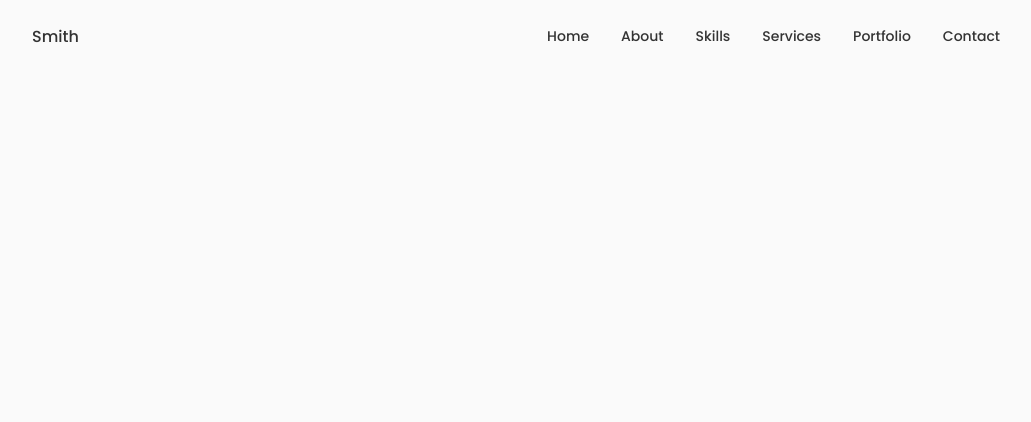
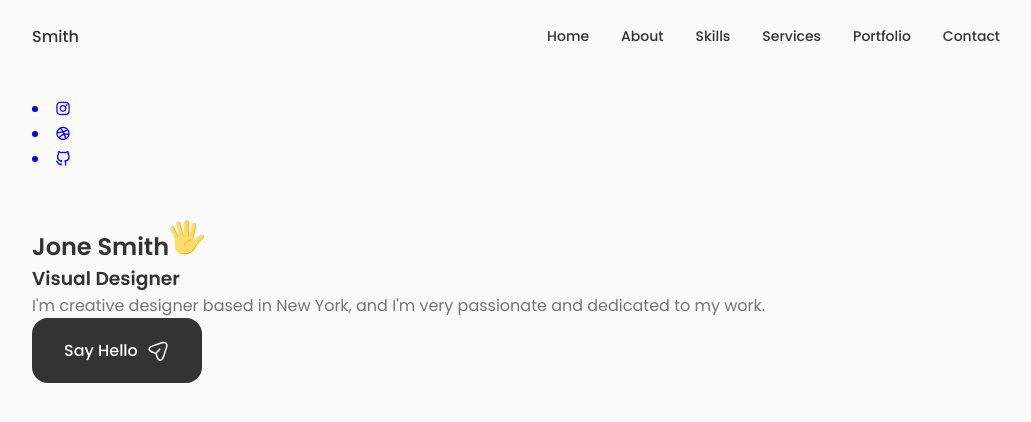
Before and after one commit to ImeshaDilshani/site-p, a React (Create React App) app: page / in a window 1280 px wide. Shown: the top 422 px of the page, without its empty margins (124-1155 px from the left). Built offline with nearby package versions, Linux system fonts and the light colour scheme.

Commit message:
details added

```diff
--- /dev/null
+++ b/src/components/home/Data.jsx
@@ -0,0 +1,84 @@
+import React from 'react'
+
+const Data = () => {
+  return (
+    <div className="home__data">
+      <h1 className="home__title">
+        Jone Smith
+        <svg
+                  width="36"
+                  height="36"
+                  viewBox="0 0 48 48"
+                  fill="none"
+                  xmlns="http://www.w3.org/2000/svg"
+                  class="home__hand"
+                >
+                  <path
+                    d="M25.4995 32.0305L31.3495 33.1555L36.1495 8.48051C36.4495 6.83051 35.3995 5.18051 33.8245 4.88051C32.1745 4.58051 30.5995 5.70551 30.2995 7.35551L25.4995 32.0305Z"
+                    fill="#FFDD67"
+                  ></path>
+                  <path
+                    d="M33.8996 4.88018C33.6746 4.80518 33.5246 4.80518 33.2996 4.80518C34.6496 5.33018 35.3996 6.75518 35.0996 8.25518L30.2996 32.9302L31.3496 33.1552L36.1496 8.48018C36.5246 6.75518 35.4746 5.18018 33.8996 4.88018Z"
+                    fill="#EBA352"
+                  ></path>
+                  <path
+                    d="M19.4995 32.7802H26.5495V5.55518C26.5495 3.53018 24.9745 1.80518 23.0245 1.80518C21.1495 1.80518 19.4995 3.45518 19.4995 5.55518V32.7802Z"
+                    fill="#FFDD67"
+                  ></path>
+                  <path
+                    d="M23.0995 1.80518C22.9495 1.80518 22.7245 1.80518 22.5745 1.88018C24.2995 2.18018 25.5745 3.68018 25.5745 5.55518V32.8552H26.6245V5.55518C26.6245 3.45518 25.0495 1.80518 23.0995 1.80518Z"
+                    fill="#EBA352"
+                  ></path>
+                  <path
+                    d="M15.7495 32.7054L21.7495 31.1304L15.2245 6.30541C14.7745 4.58041 13.0495 3.53041 11.3995 3.90541C9.74948 4.35541 8.77448 6.08041 9.22448 7.80541L15.7495 32.7054Z"
+                    fill="#FFDD67"
+                  ></path>
+                  <path
+                    d="M11.3995 3.90541L10.9495 4.13041C12.4495 4.05541 13.7995 5.03041 14.2495 6.60541L20.7745 31.4304L21.8245 31.1304L15.2245 6.30541C14.7745 4.58041 13.0495 3.53041 11.3995 3.90541Z"
+                    fill="#EBA352"
+                  ></path>
+                  <path
+                    d="M2.99937 10.355C1.57437 11.03 1.12437 12.83 1.87437 14.33L11.7744 34.055L16.7994 31.505L6.89937 11.78C6.14937 10.28 4.42437 9.68 2.99937 10.355Z"
+                    fill="#FFDD67"
+                  ></path>
+                  <path
+                    d="M2.99956 10.355C2.84956 10.43 2.69956 10.505 2.54956 10.655C3.82456 10.28 5.24956 10.955 5.92456 12.305L15.8246 32.03L16.7996 31.58L6.89956 11.78C6.14956 10.28 4.42456 9.68 2.99956 10.355Z"
+                    fill="#EBA352"
+                  ></path>
+                  <path
+                    d="M46.2744 22.2801C45.0744 19.9551 41.3244 20.1051 37.4994 24.3051C34.7994 27.2301 34.2744 28.2051 31.5744 28.1301V25.0551C31.5744 25.0551 25.7994 20.7801 14.3244 22.7301C14.3244 22.7301 7.79945 23.6301 7.79945 27.0801C7.79945 27.0801 6.67445 35.4051 8.99945 40.6551C12.4494 48.4551 30.1494 50.4801 35.6994 37.2051C36.8244 34.5801 39.0744 32.6301 41.0994 30.1551C43.4244 27.1551 47.5494 24.7551 46.2744 22.2801Z"
+                    fill="#FFDD67"
+                  ></path>
+                  <path
+                    d="M46.2745 22.28C46.0495 21.83 45.7495 21.53 45.3745 21.23C45.4495 21.305 45.5245 21.38 45.5245 21.53C46.7995 24.08 42.6745 26.405 40.1995 29.405C38.1745 31.88 35.9245 33.83 34.7995 36.455C29.9995 47.93 16.0495 47.93 10.1995 42.68C15.5245 48.68 30.5245 49.28 35.5495 37.205C36.6745 34.58 38.9245 32.63 40.9495 30.155C43.4245 27.155 47.5495 24.755 46.2745 22.28ZM32.3245 28.13C27.4495 26.33 18.7495 29.63 19.9495 38.405C19.9495 30.23 27.3745 28.205 31.4245 28.205C32.0245 28.13 32.3245 28.13 32.3245 28.13Z"
+                    fill="#EBA352"
+                  ></path>
+        </svg>
+      </h1>
+      <h3 className="home__subtitle">Visual Designer</h3>
+      <p className="home__description">I'm creative designer based in New York, and I'm very passionate and dedicated to my work.</p>
+      <a href="#contact" className="button button--flex">
+        Say Hello
+        <svg
+                  class="button__icon"
+                  xmlns="http://www.w3.org/2000/svg"
+                  width="24"
+                  height="24"
+                  viewBox="0 0 24 24"
+                  fill="none"
+                >
+                  <path
+                    d="M14.2199 21.9352C13.0399 21.9352 11.3699 21.1052 10.0499 17.1352L9.32988 14.9752L7.16988 14.2552C3.20988 12.9352 2.37988 11.2652 2.37988 10.0852C2.37988 8.91525 3.20988 7.23525 7.16988 5.90525L15.6599 3.07525C17.7799 2.36525 19.5499 2.57525 20.6399 3.65525C21.7299 4.73525 21.9399 6.51525 21.2299 8.63525L18.3999 17.1252C17.0699 21.1052 15.3999 21.9352 14.2199 21.9352ZM7.63988 7.33525C4.85988 8.26525 3.86988 9.36525 3.86988 10.0852C3.86988 10.8052 4.85988 11.9052 7.63988 12.8252L10.1599 13.6652C10.3799 13.7352 10.5599 13.9152 10.6299 14.1352L11.4699 16.6552C12.3899 19.4352 13.4999 20.4252 14.2199 20.4252C14.9399 20.4252 16.0399 19.4352 16.9699 16.6552L19.7999 8.16525C20.3099 6.62525 20.2199 5.36525 19.5699 4.71525C18.9199 4.06525 17.6599 3.98525 16.1299 4.49525L7.63988 7.33525Z"
+                    fill="var(--container-color)"
+                  ></path>
+                  <path
+                    d="M10.11 14.7052C9.92005 14.7052 9.73005 14.6352 9.58005 14.4852C9.29005 14.1952 9.29005 13.7152 9.58005 13.4252L13.16 9.83518C13.45 9.54518 13.93 9.54518 14.22 9.83518C14.51 10.1252 14.51 10.6052 14.22 10.8952L10.64 14.4852C10.5 14.6352 10.3 14.7052 10.11 14.7052Z"
+                    fill="var(--container-color)"
+                  ></path>
+                </svg>
+      </a>
+    </div>
+  )
+}
+
+export default Data
--- a/src/components/home/Home.jsx
+++ b/src/components/home/Home.jsx
@@ -1,11 +1,16 @@
 import React from 'react'
+import './home.css'
+import Social from './Social'
+import Data from './Data'
 
 const Home = () => {
   return (
     <section className="home section" id="home">
         <div className="home__container container grid">
             <div className="home__content grid">
-
+                <Social/>
+                <div className="home__img"></div>
+                <Data/>
             </div>
         </div>
     </section>
--- a/src/components/home/Social.jsx
+++ b/src/components/home/Social.jsx
@@ -2,7 +2,19 @@
 
 const Social = () => {
   return (
-    <div>Social</div>
+    <div className="home__social">
+        <a href="https://www.instagram.com/" className="home__social-icon" target="_blank">
+            <li className="uil uil-instagram"></li>
+        </a>
+
+        <a href="https://dribbble.com/" className="home__social-icon" target='_blank'>
+            <li className="uil uil-dribbble"></li>
+        </a>
+
+        <a href="https://github.com/" className="home__social-icon" target='_blank'>
+            <li className="uil uil-github-alt"></li>
+        </a>
+    </div>
   )
 }
 
```
